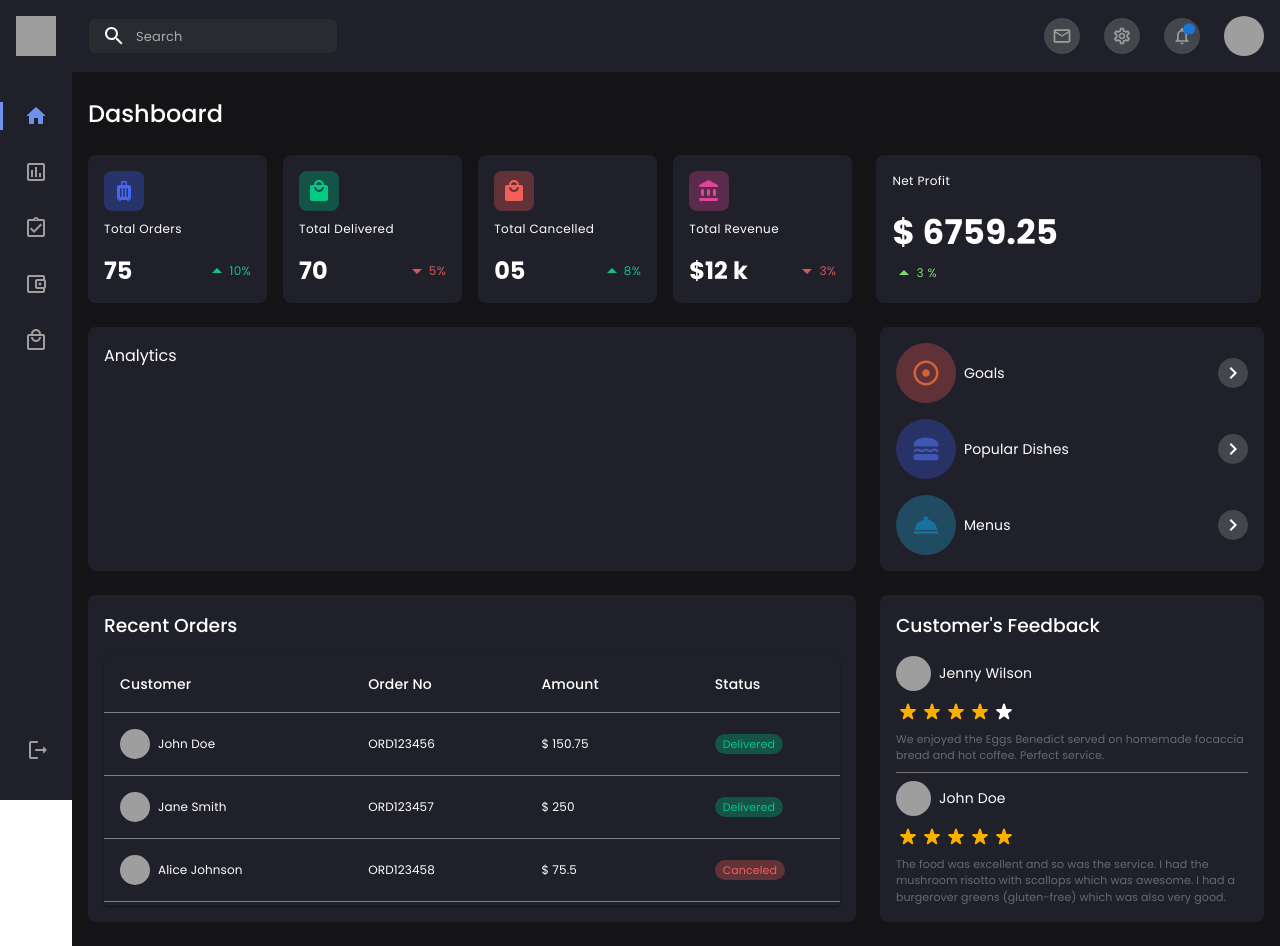
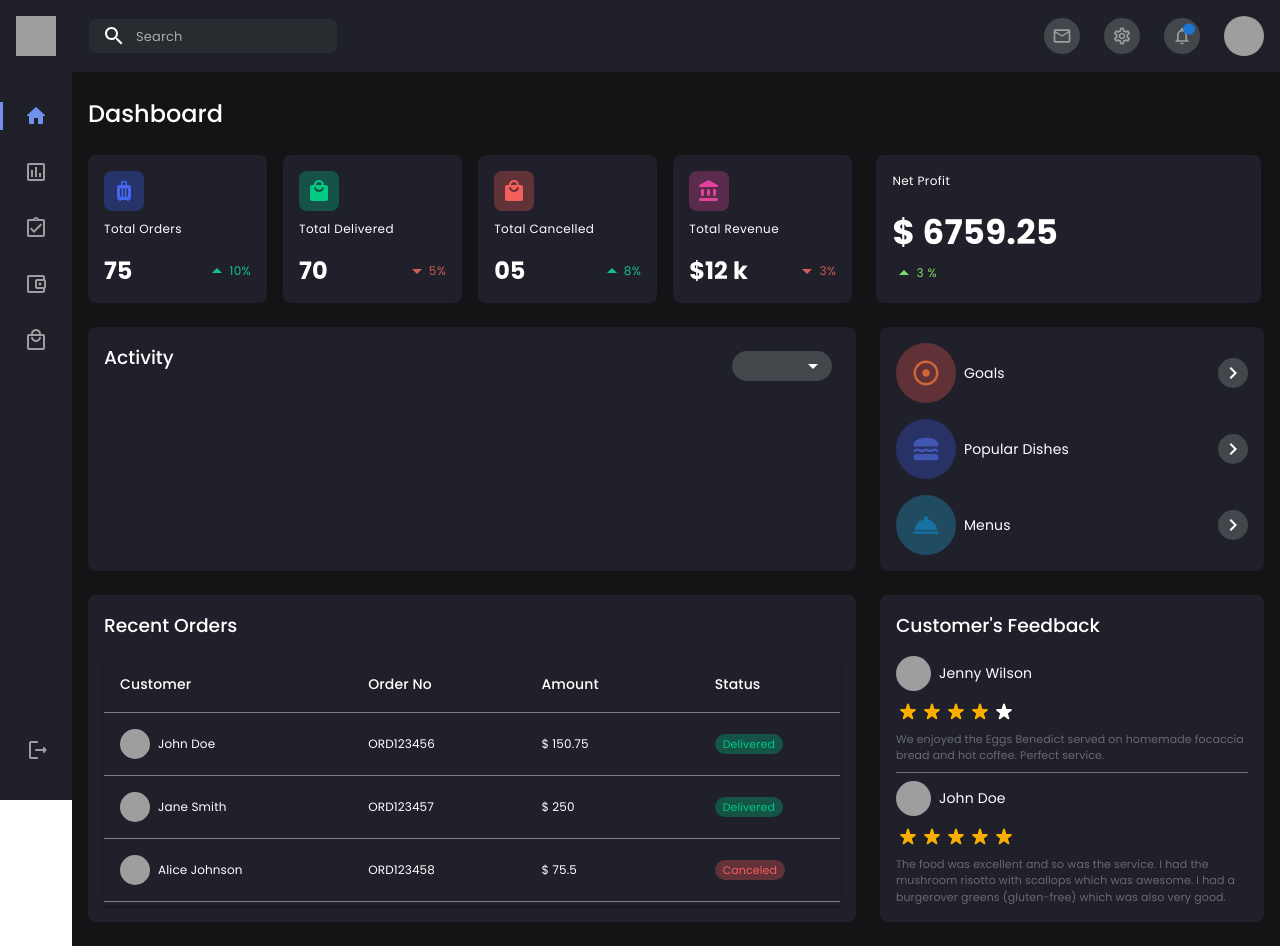
Before and after one commit to Avinash252002/dashboard, a React (Vite) app in the folder dashboard/: page / in a window 1280 px wide. Built offline with nearby package versions, Linux system fonts and the light colour scheme; grey boxes are pictures that could not be loaded.

Commit message:
Activity header done

```diff
--- a/dashboard/src/Dashboard/AnalyticsGraph.tsx
+++ b/dashboard/src/Dashboard/AnalyticsGraph.tsx
@@ -1,22 +1,77 @@
-import React from 'react'
-import {Box } from '@mui/material'
+import React from "react";
+import { Box, FormControl, Select, MenuItem, Typography } from "@mui/material";
 
 const AnalyticsGraph = () => {
   return (
     <Box
       display={"flex"}
-    flexDirection={"row"}
+      flexDirection={"column"}
       gap={2}
       width={"62.7%"}
       bgcolor={"#1f2029"}
       p={2}
       borderRadius={"8px"}
-    justifyContent={"space-between"}>
-        Analytics
+    >
+      <Box
+        display={"flex"}
+        flexDirection={"row"}
+        gap={2}
+        justifyContent={"space-between"}
+      >
+        <h3 style={{ fontWeight: "500" }}>Activity</h3>
+        <FormControl sx={{ m: 1, minWidth: 100 }} size="small">
+          <Select
+            size="small"
+            label="Age"
+            sx={{
+              height: "30px",
+              width: "100px",
+
+              fontSize: "12px",
+              fontFamily: "poppins",
+              borderRadius: "20px", // Rounded borders
+              backgroundColor: "#43464b", // Background color red
+              color: "#fff", // Text color white
+              "& .MuiOutlinedInput-notchedOutline": {
+                borderColor: "transparent", // Make border color transparent
+              },
+              "&:hover .MuiOutlinedInput-notchedOutline": {
+                borderColor: "transparent", // Keep border color transparent on hover
+              },
+              "&.Mui-focused .MuiOutlinedInput-notchedOutline": {
+                borderColor: "transparent", // Keep border color transparent on focus
+              },
+              "& .MuiSelect-icon": {
+                color: "#fff", // Icon color white
+              },
+              "& .MuiSvgIcon-root": {
+                color: "#fff",
+              },
+            }}
+          >
+            <MenuItem
+              value={10}
+              sx={{ fontSize: "12px", fontFamily: "poppins" }}
+            >
+              Weekly
+            </MenuItem>
+            <MenuItem
+              value={20}
+              sx={{ fontSize: "12px", fontFamily: "poppins" }}
+            >
+              Monthly
+            </MenuItem>
+            <MenuItem
+              value={30}
+              sx={{ fontSize: "12px", fontFamily: "poppins" }}
+            >
+              Annualy
+            </MenuItem>
+          </Select>
+        </FormControl>
       </Box>
+    </Box>
+  );
+};
 
-
-  )
-}
-
-export default AnalyticsGraph
+export default AnalyticsGraph;
```
Lines whose indentation alone changed are shown as unchanged.
